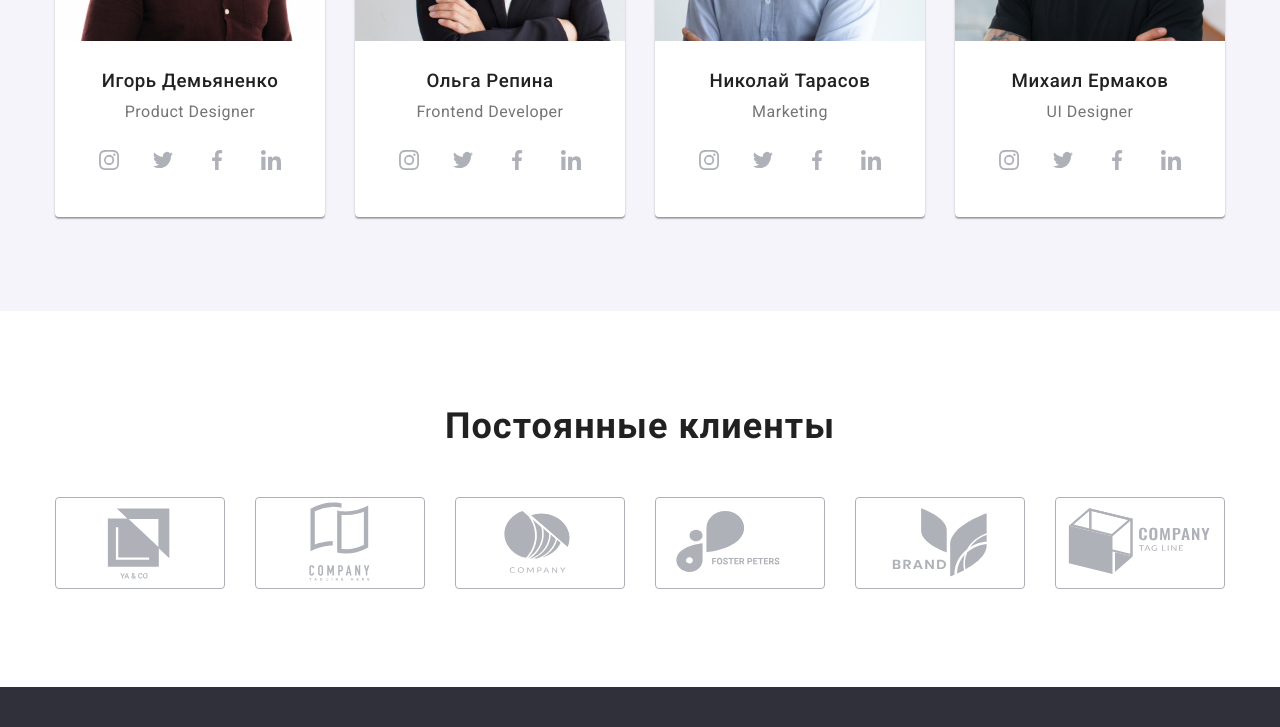
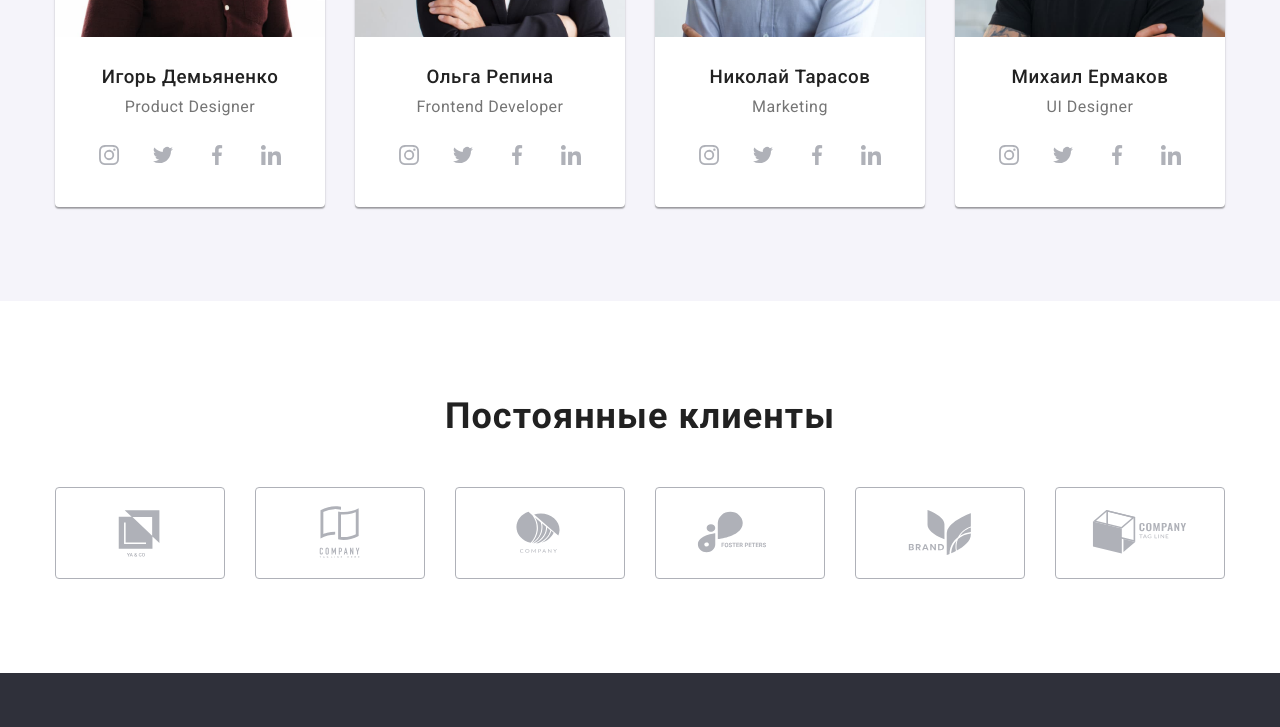
Before and after one commit to OlehScherbak/goit-markup-hw-04, a plain HTML site: page index.html in a window 1280 px wide. Shown: the part 2010-2737 px from the top of the page. Drawn offline with Linux system fonts and the light colour scheme.

Commit message:
hw #4 rev.1

```diff
--- a/css/styles.css
+++ b/css/styles.css
@@ -213,8 +213,11 @@ address {
 }
 
 .advantages-icon-container {
-  padding: 25px 100px;
+  height: 120px;
   background-color: #f5f4fa;
+  display: flex;
+  align-items: center;
+  justify-content: center;
 }
 
 .advantages-item-icon {
@@ -319,7 +322,29 @@ address {
   display: flex;
   align-items: center;
   justify-content: center;
-  gap: 10px;
+}
+
+.social-link-item:not(:last-child) {
+  margin-right: 10px;
+}
+
+.social-link-item {
+  width: 44px;
+  height: 44px;
+}
+
+.social-link {
+  width: 100%;
+  height: 100%;
+  display: flex;
+  align-items: center;
+  justify-content: center;
+}
+
+.social-link:hover,
+.social-link:active {
+  border-radius: 50%;
+  background-color: var(--axcent);
 }
 
 .social-icon {
@@ -328,11 +353,9 @@ address {
   fill: #afb1b8;
 }
 
-.social-icon:hover,
-.social-icon:active {
+.social-link:hover .social-icon,
+.social-link:active .social-icon {
   fill: var(--main-background-color);
-  border-radius: 50%;
-  background-color: var(--axcent);
 }
 
 /* clients */
@@ -342,12 +365,25 @@ address {
   justify-content: space-between;
 }
 
-.client-icon {
+.client-item {
   width: 170px;
   height: 92px;
-  fill: #afb1b8;
   border: 1px solid #afb1b8;
   border-radius: 4px;
+}
+
+.client-link {
+  width: 100%;
+  height: 100%;
+  display: flex;
+  align-items: center;
+  justify-content: center;
+}
+
+.client-icon {
+  width: 106px;
+  height: 60px;
+  fill: #afb1b8;
 }
 
 .client-icon:hover,
@@ -366,7 +402,11 @@ address {
 
 .footer-flex {
   display: flex;
-  gap: 70px;
+  align-items: baseline;
+}
+
+.address-container {
+  margin-right: 70px;
 }
 
 .footer-logo {
@@ -409,13 +449,22 @@ address {
   margin-top: 20px;
 }
 
-.address-socials-text {
+.social-link.footer-socials {
+  border-radius: 50%;
+  background-color: rgba(255, 255, 255, 0.1);
+}
+
+.social-link.footer-socials:hover,
+.social-link.footer-socials:active {
+  background-color: var(--axcent);
+}
+
+.socials-text {
   text-transform: uppercase;
   color: var(--text-white);
   font-size: 14px;
   font-weight: 700;
   letter-spacing: 0.03em;
-  margin-top: 14px;
   margin-bottom: 20px;
 }
 
@@ -469,13 +518,18 @@ address {
 .case-item:active {
   box-shadow: 0px 1px 1px rgba(0, 0, 0, 0.12), 0px 4px 4px rgba(0, 0, 0, 0.06),
     1px 4px 6px rgba(0, 0, 0, 0.16);
-  cursor: pointer;
 }
+
+/* .case-link:hover .case-item,
+.case-link:active .case-item {
+  box-shadow: 0px 1px 1px rgba(0, 0, 0, 0.12), 0px 4px 4px rgba(0, 0, 0, 0.06),
+    1px 4px 6px rgba(0, 0, 0, 0.16);
+} */
 
 .case-title {
   font-size: 18px;
   font-weight: 700;
-  line-height: 0.5;
+  line-height: 2;
   letter-spacing: 0.06em;
   padding-top: 20px;
   padding-bottom: 4px;
--- a/index.html
+++ b/index.html
@@ -167,32 +167,32 @@
 
               <div class="social-list-container">
                 <ul class="social-list">
-                  <li class="social-link">
-                    <a href="#">
+                  <li class="social-link-item">
+                    <a href="#" class="social-link">
                       <svg class="social-icon" aria-label="instagram">
                         <use href="./images/icons.svg#icon-1-instagram"></use>
                       </svg>
                     </a>
                   </li>
 
-                  <li class="social-link">
-                    <a href="#">
+                  <li class="social-link-item">
+                    <a href="#" class="social-link">
                       <svg class="social-icon" aria-label="twitter">
                         <use href="./images/icons.svg#icon-2-twitter"></use>
                       </svg>
                     </a>
                   </li>
 
-                  <li class="social-link">
-                    <a href="#">
+                  <li class="social-link-item">
+                    <a href="#" class="social-link">
                       <svg class="social-icon" aria-label="facebook">
                         <use href="./images/icons.svg#icon-3-facebook"></use>
                       </svg>
                     </a>
                   </li>
 
-                  <li class="social-link">
-                    <a href="#">
+                  <li class="social-link-item">
+                    <a href="#" class="social-link">
                       <svg class="social-icon" aria-label="linkedin">
                         <use href="./images/icons.svg#icon-4-linkedin"></use>
                       </svg>
@@ -209,32 +209,32 @@
 
               <div class="social-list-container">
                 <ul class="social-list">
-                  <li class="social-link">
-                    <a href="#">
+                  <li class="social-link-item">
+                    <a href="#" class="social-link">
                       <svg class="social-icon" aria-label="instagram">
                         <use href="./images/icons.svg#icon-1-instagram"></use>
                       </svg>
                     </a>
                   </li>
 
-                  <li class="social-link">
-                    <a href="#">
+                  <li class="social-link-item">
+                    <a href="#" class="social-link">
                       <svg class="social-icon" aria-label="twitter">
                         <use href="./images/icons.svg#icon-2-twitter"></use>
                       </svg>
                     </a>
                   </li>
 
-                  <li class="social-link">
-                    <a href="#">
+                  <li class="social-link-item">
+                    <a href="#" class="social-link">
                       <svg class="social-icon" aria-label="facebook">
                         <use href="./images/icons.svg#icon-3-facebook"></use>
                       </svg>
                     </a>
                   </li>
 
-                  <li class="social-link">
-                    <a href="#">
+                  <li class="social-link-item">
+                    <a href="#" class="social-link">
                       <svg class="social-icon" aria-label="linkedin">
                         <use href="./images/icons.svg#icon-4-linkedin"></use>
                       </svg>
@@ -251,32 +251,32 @@
 
               <div class="social-list-container">
                 <ul class="social-list">
-                  <li class="social-link">
-                    <a href="#">
+                  <li class="social-link-item">
+                    <a href="#" class="social-link">
                       <svg class="social-icon" aria-label="instagram">
                         <use href="./images/icons.svg#icon-1-instagram"></use>
                       </svg>
                     </a>
                   </li>
 
-                  <li class="social-link">
-                    <a href="#">
+                  <li class="social-link-item">
+                    <a href="#" class="social-link">
                       <svg class="social-icon" aria-label="twitter">
                         <use href="./images/icons.svg#icon-2-twitter"></use>
                       </svg>
                     </a>
                   </li>
 
-                  <li class="social-link">
-                    <a href="#">
+                  <li class="social-link-item">
+                    <a href="#" class="social-link">
                       <svg class="social-icon" aria-label="facebook">
                         <use href="./images/icons.svg#icon-3-facebook"></use>
                       </svg>
                     </a>
                   </li>
 
-                  <li class="social-link">
-                    <a href="#">
+                  <li class="social-link-item">
+                    <a href="#" class="social-link">
                       <svg class="social-icon" aria-label="linkedin">
                         <use href="./images/icons.svg#icon-4-linkedin"></use>
                       </svg>
@@ -293,32 +293,32 @@
 
               <div class="social-list-container">
                 <ul class="social-list">
-                  <li class="social-link">
-                    <a href="#">
+                  <li class="social-link-item">
+                    <a href="#" class="social-link">
                       <svg class="social-icon" aria-label="instagram">
                         <use href="./images/icons.svg#icon-1-instagram"></use>
                       </svg>
                     </a>
                   </li>
 
-                  <li class="social-link">
-                    <a href="#">
+                  <li class="social-link-item">
+                    <a href="#" class="social-link">
                       <svg class="social-icon" aria-label="twitter">
                         <use href="./images/icons.svg#icon-2-twitter"></use>
                       </svg>
                     </a>
                   </li>
 
-                  <li class="social-link">
-                    <a href="#">
+                  <li class="social-link-item">
+                    <a href="#" class="social-link">
                       <svg class="social-icon" aria-label="facebook">
                         <use href="./images/icons.svg#icon-3-facebook"></use>
                       </svg>
                     </a>
                   </li>
 
-                  <li class="social-link">
-                    <a href="#">
+                  <li class="social-link-item">
+                    <a href="#" class="social-link">
                       <svg class="social-icon" aria-label="linkedin">
                         <use href="./images/icons.svg#icon-4-linkedin"></use>
                       </svg>
@@ -331,14 +331,14 @@
         </div>
       </section>
 
-      <!-- specialization -->
+      <!-- clients -->
       <section class="section clients">
         <div class="container">
           <h2 class="section-title">Постоянные клиенты</h2>
 
           <ul class="clients-list">
             <li class="client-item">
-              <a href="#">
+              <a href="#" class="client-link">
                 <svg class="client-icon" aria-lavel="переход на сайт компании yaco">
                   <use href="./images/icons.svg#icon-1-yaco"></use>
                 </svg>
@@ -346,7 +346,7 @@
             </li>
 
             <li class="client-item">
-              <a href="#">
+              <a href="#" class="client-link">
                 <svg class="client-icon" aria-lavel="переход на сайт компании TLH">
                   <use href="./images/icons.svg#icon-2-tlh"></use>
                 </svg>
@@ -354,7 +354,7 @@
             </li>
 
             <li class="client-item">
-              <a href="#">
+              <a href="#" class="client-link">
                 <svg class="client-icon" aria-lavel="переход на сайт компании Company">
                   <use href="./images/icons.svg#icon-3-company"></use>
                 </svg>
@@ -362,7 +362,7 @@
             </li>
 
             <li class="client-item">
-              <a href="#">
+              <a href="#" class="client-link">
                 <svg class="client-icon" aria-lavel="переход на сайт компании Foster Peter">
                   <use href="./images/icons.svg#icon-4-foster"></use>
                 </svg>
@@ -370,7 +370,7 @@
             </li>
 
             <li class="client-item">
-              <a href="#">
+              <a href="#" class="client-link">
                 <svg class="client-icon" aria-lavel="переход на сайт компании Brand">
                   <use href="./images/icons.svg#icon-5-brand"></use>
                 </svg>
@@ -378,7 +378,7 @@
             </li>
 
             <li class="client-item">
-              <a href="#">
+              <a href="#" class="client-link">
                 <svg class="client-icon" aria-lavel="переход на сайт компании Tag Line">
                   <use href="./images/icons.svg#icon-6-tlc"></use>
                 </svg>
@@ -391,7 +391,7 @@
 
     <footer class="footer">
       <div class="container footer-flex">
-        <div>
+        <div class="address-container">
           <a class="footer-logo" href="./index.html"><span class="axcent">Web</span>Studio</a>
 
           <address class="address">
@@ -418,42 +418,42 @@
         </div>
 
         <div>
-          <p class="address-socials-text">присоединяйтесь</p>
-          <address class="address-socials">
+          <p class="socials-text">присоединяйтесь</p>
+          <div>
             <ul class="social-list">
-              <li class="social-link">
-                <a href="#">
+              <li class="social-link-item">
+                <a href="#" class="social-link footer-socials">
                   <svg class="social-icon" aria-label="instagram">
                     <use href="./images/icons.svg#icon-1-instagram"></use>
                   </svg>
                 </a>
               </li>
 
-              <li class="social-link">
-                <a href="#">
+              <li class="social-link-item">
+                <a href="#" class="social-link footer-socials">
                   <svg class="social-icon" aria-label="twitter">
                     <use href="./images/icons.svg#icon-2-twitter"></use>
                   </svg>
                 </a>
               </li>
 
-              <li class="social-link">
-                <a href="#">
+              <li class="social-link-item">
+                <a href="#" class="social-link footer-socials">
                   <svg class="social-icon" aria-label="facebook">
                     <use href="./images/icons.svg#icon-3-facebook"></use>
                   </svg>
                 </a>
               </li>
 
-              <li class="social-link">
-                <a href="#">
+              <li class="social-link-item">
+                <a href="#" class="social-link footer-socials">
                   <svg class="social-icon" aria-label="linkedin">
                     <use href="./images/icons.svg#icon-4-linkedin"></use>
                   </svg>
                 </a>
               </li>
             </ul>
-          </address>
+          </div>
         </div>
       </div>
     </footer>
```
Also changed, not shown: portfolio.html (+60 -13 lines).
